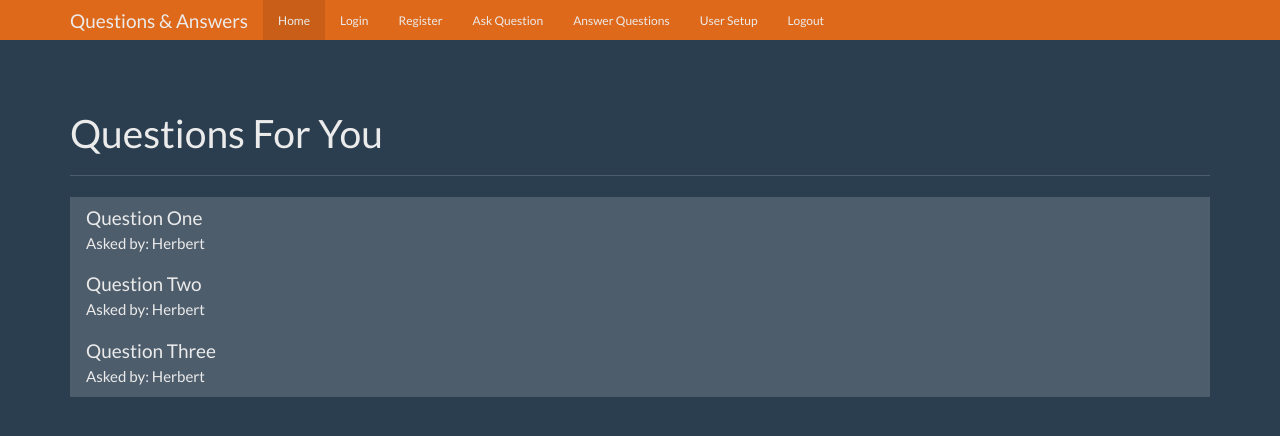
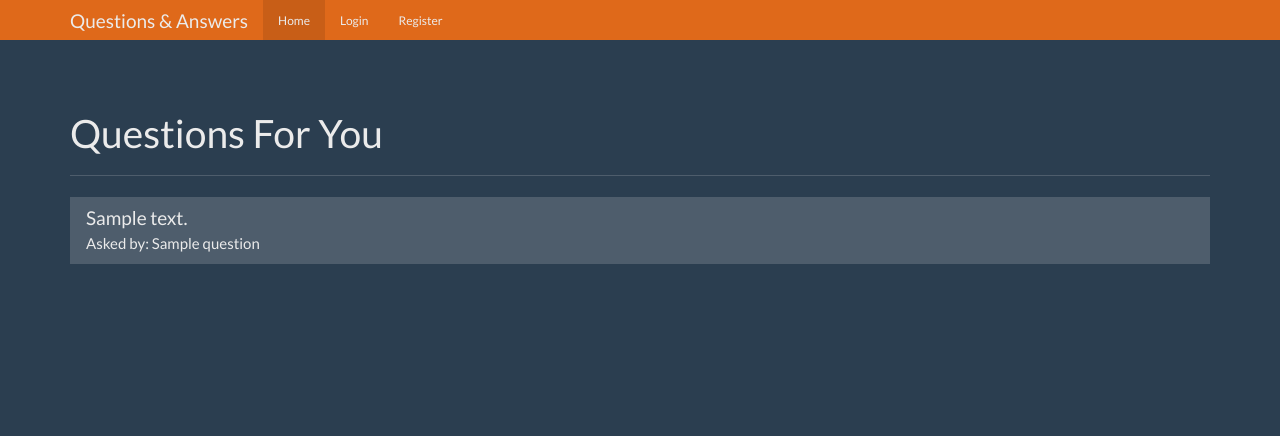
Before and after one commit to ArRosid/question-answer-flask, a Flask app: template web_app/templates/unanswered.html in a window 1280 px wide. Shown: the top 436 px of the page. Run offline with Flask 2, Linux system fonts and the light colour scheme; the template is opened without the code that fills it: most values are stand-ins (such as "Sample title", 1, 10 or a date in 2020); some libraries are stand-ins or nearby versions.

Commit message:
Create function to show unanswered question for each expert

```diff
--- a/web_app/app.py
+++ b/web_app/app.py
@@ -95,6 +95,21 @@ def ask():
     return render_template("ask.html", user=user, experts=expert_result)
 
 
+@app.route("/unanswered")
+def unanswered():
+    user = get_current_user()
+    db = dbcon.get_db()
+
+    question_cur = db.execute('''select questions.id, questions.question_text,
+                                    questions.asked_by_id, users.name
+                                 from questions
+                                 join users on users.id = questions.asked_by_id
+                                 where answer_text is null and expert_id = ?''',
+                                 [user["id"]])
+
+    question_result = question_cur.fetchall()
+
+    return render_template("unanswered.html", user=user, questions=question_result)
 @app.route("/users")
 def users():
     user = get_current_user()
--- a/web_app/templates/base.html
+++ b/web_app/templates/base.html
@@ -20,11 +20,11 @@
     <nav class="navbar navbar-inverse navbar-fixed-top">
       <div class="container">
         <div class="navbar-header">
-          <a class="navbar-brand" href="#">Questions & Answers</a>
+          <a class="navbar-brand" href="{{ url_for('index') }}">Questions & Answers</a>
         </div>
         <div id="navbar" class="navbar-collapse collapse">
           <ul class="nav navbar-nav">
-            <li class="active"><a href="#">Home</a></li>
+            <li class="active"><a href="{{ url_for('index') }}">Home</a></li>
             {% if not user %}
             <li><a href="{{ url_for('login') }}">Login</a></li>
             <li><a href="{{ url_for('register') }}">Register</a></li>
@@ -33,7 +33,7 @@
             <li><a href="{{ url_for('ask') }}">Ask Question</a></li>
             {% endif %}
             {% if user and user["expert"] == 1 %}
-            <li><a href="#">Answer Questions</a></li>
+            <li><a href="{{ url_for('unanswered') }}">Answer Questions</a></li>
             {% endif %}
             {% if user and user["admin"] == 1 %}
             <li><a href="{{ url_for('users') }}">User Setup</a></li>
--- a/web_app/templates/unanswered.html
+++ b/web_app/templates/unanswered.html
@@ -1,42 +1,6 @@
-<!DOCTYPE html>
-<html lang="en">
-  <head>
-    <meta charset="utf-8">
-    <meta http-equiv="X-UA-Compatible" content="IE=edge">
-    <meta name="viewport" content="width=device-width, initial-scale=1">
-    <!-- The above 3 meta tags *must* come first in the head; any other head content must come *after* these tags -->
+{% extends 'base.html' %}
 
-    <title>Unaswered Questions</title>
-
-    <!-- Bootstrap core CSS -->
-    <link href="bootstrap.min.css" rel="stylesheet">
-
-    <link href="theme.css" rel="stylesheet">
-  </head>
-
-  <body>
-
-    <!-- Fixed navbar -->
-    <nav class="navbar navbar-inverse navbar-fixed-top">
-      <div class="container">
-        <div class="navbar-header">
-          <a class="navbar-brand" href="#">Questions & Answers</a>
-        </div>
-        <div id="navbar" class="navbar-collapse collapse">
-          <ul class="nav navbar-nav">
-            <li class="active"><a href="#">Home</a></li>
-            <li><a href="#">Login</a></li>
-            <li><a href="#">Register</a></li>
-            <li><a href="#">Ask Question</a></li>
-            <li><a href="#">Answer Questions</a></li>
-            <li><a href="#">User Setup</a></li>
-            <li><a href="#">Logout</a></li>
-          </ul>
-        </div><!--/.nav-collapse -->
-      </div>
-    </nav>
-
-    <div class="container theme-showcase" role="main">
+{% block body %}
 
       <div class="page-header">
         <h1>Questions For You</h1>
@@ -44,23 +8,14 @@
       <div class="row">
         <div class="col-lg-12">
           <div class="list-group">
+            {% for q in questions %}
             <a href="#" class="list-group-item">
-              <h4 class="list-group-item-heading">Question One</h4>
-              <p class="list-group-item-text">Asked by: Herbert</p>
+              <h4 class="list-group-item-heading">{{q.question_text}}</h4>
+              <p class="list-group-item-text">Asked by: {{q.name}}</p>
             </a>
-            <a href="#" class="list-group-item">
-              <h4 class="list-group-item-heading">Question Two</h4>
-              <p class="list-group-item-text">Asked by: Herbert</p>
-            </a>
-            <a href="#" class="list-group-item">
-              <h4 class="list-group-item-heading">Question Three</h4>
-              <p class="list-group-item-text">Asked by: Herbert</p>
-            </a>
+            {% endfor %}
           </div>
         </div><!-- /.col-lg-12 -->
       </div>
 
-    </div> <!-- /container -->
-
-  </body>
-</html>
+{% endblock %}
```
